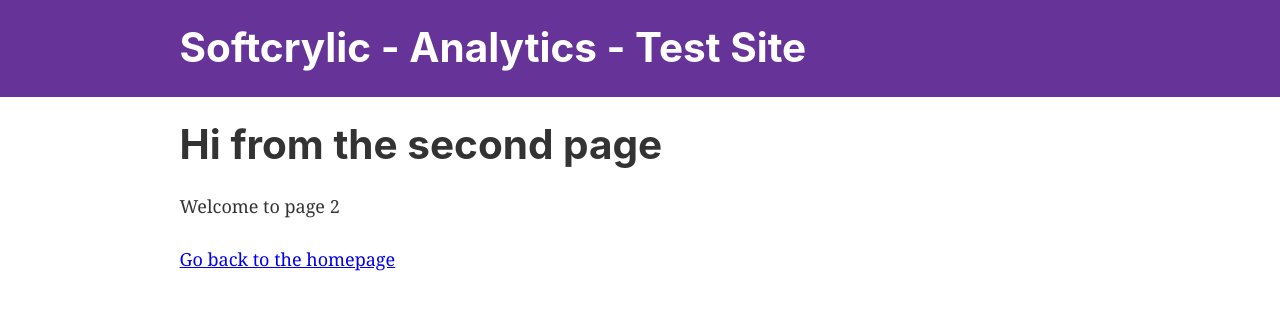
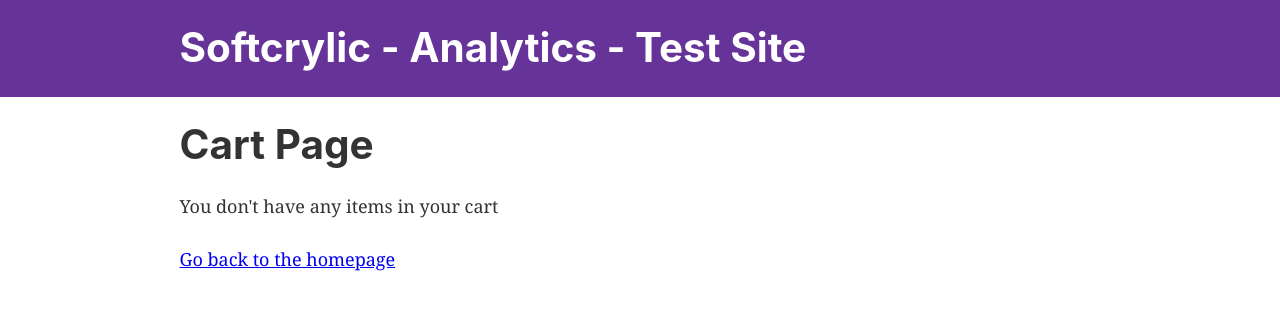
Before and after one commit to nirmalkumarv/launch-extn-test-site, a Gatsby site: page /page-2 in a window 1280 px wide. Built offline with nearby package versions, Linux system fonts and the light colour scheme; Gatsby itself is replaced by a stand-in of ours.

Commit message:
Update page-2.js

```diff
--- a/src/pages/page-2.js
+++ b/src/pages/page-2.js
@@ -5,8 +5,8 @@ import Layout from '../components/layout'
 
 const SecondPage = () => (
   <Layout>
-    <h1>Hi from the second page</h1>
-    <p>Welcome to page 2</p>
+    <h1>Cart Page</h1>
+    <p>You don't have any items in your cart</p>
     <Link to="/">Go back to the homepage</Link>
   </Layout>
 )
```
